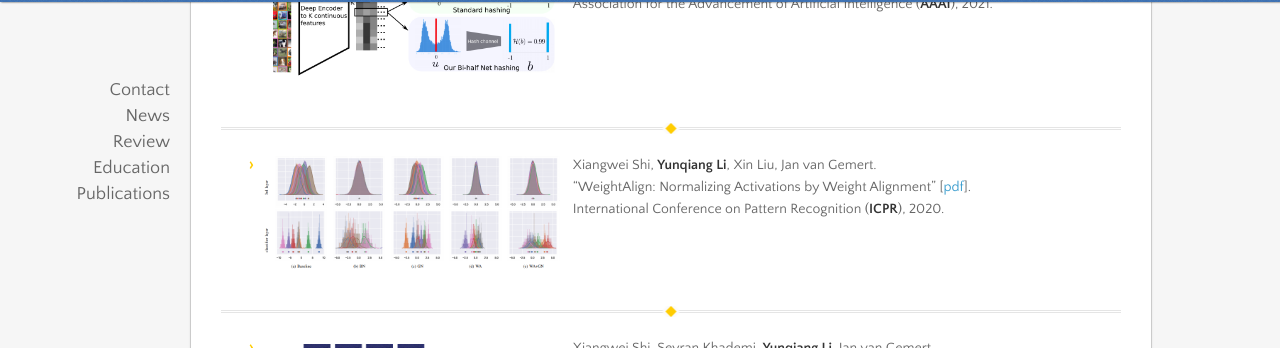
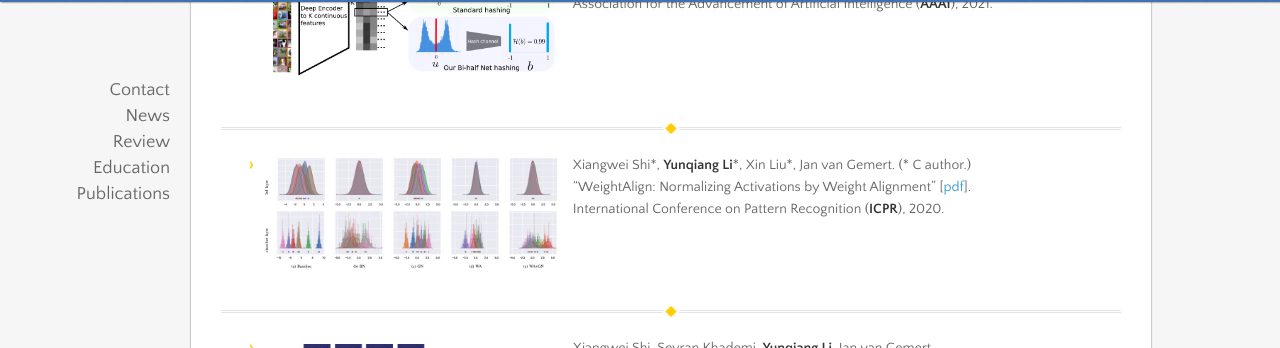
Before and after one commit to liyunqianggyn/liyunqianggyn.github.io, a Jekyll site: the page built from index.md, in a window 1280 px wide and 900 px high, scrolled down 1216 px. Shown: the part 103-451 px from the top of the window. Built offline with Jekyll 4.4.1, drawn with Linux system fonts in a browser that asks for light colours; nearby versions of some CDN libraries; our own code applies the rules of GitHub Pages for plain Markdown files.

Commit message:
Update index.md

```diff
--- a/index.md
+++ b/index.md
@@ -65,7 +65,7 @@ Delft University of Technology
 <br><br>
 
 ----------------------------------------------------------------------------------------------------------------------------
-- <img align="left" width="300" src="publication/weightalign.png">&emsp;Xiangwei Shi, __Yunqiang Li__, Xin Liu, Jan van Gemert.<br/>
+- <img align="left" width="300" src="publication/weightalign.png">&emsp;Xiangwei Shi\*, __Yunqiang Li__\*, Xin Liu\*, Jan van Gemert. (\* C author.)<br/>
 &emsp;"WeightAlign: Normalizing Activations by Weight Alignment" [<a href="https://arxiv.org/pdf/2010.07160.pdf">pdf</a>].<br/>
 &emsp;International Conference on Pattern Recognition (__ICPR__), 2020.
 <br><br>
```
